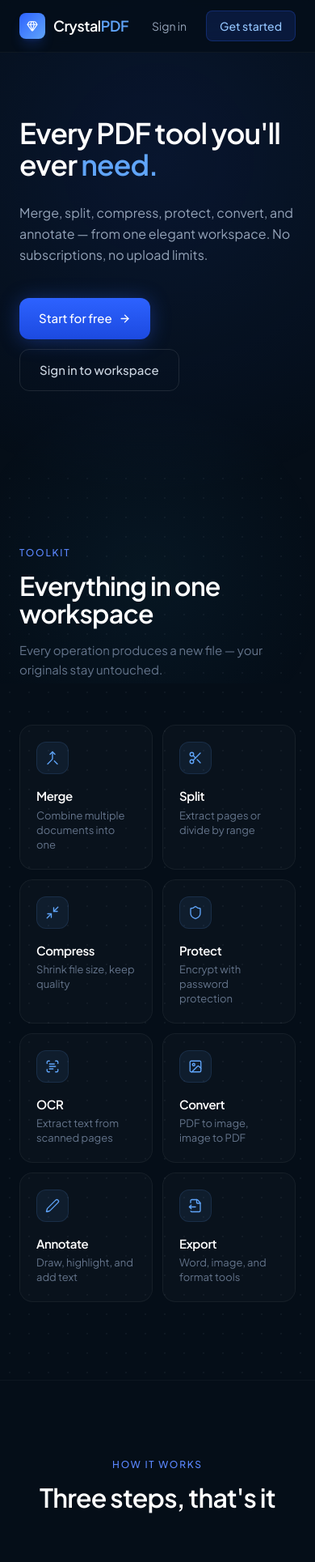
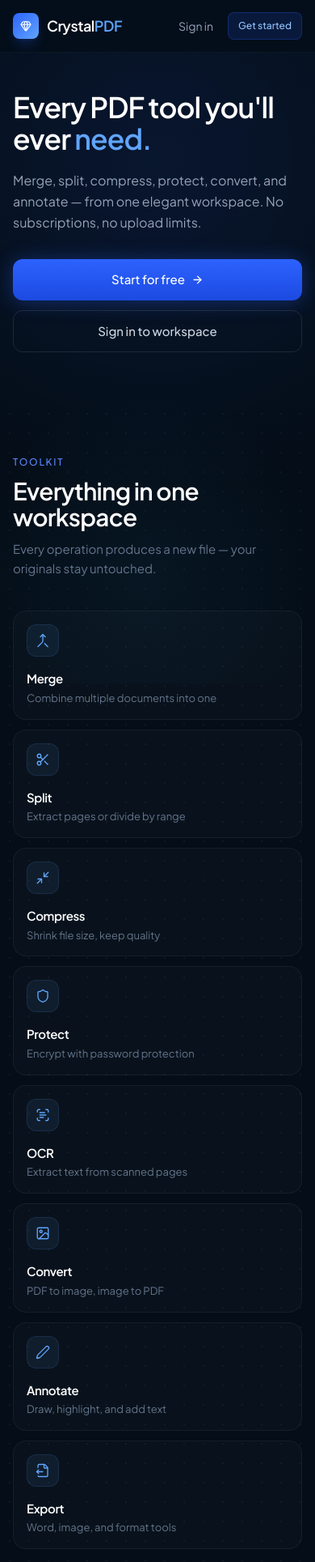
Before and after one commit to iii123iii/Crystal-PDF, a React (Vite) app in the folder frontend/: page / in a window 390 px wide. Shown: the top 1929 px of the page at 81% size. Built offline with nearby package versions, Linux system fonts and the light colour scheme.

Commit message:
fix(landing): comprehensive mobile responsiveness and layout reflow

```diff
--- a/frontend/src/pages/LandingPage.tsx
+++ b/frontend/src/pages/LandingPage.tsx
@@ -35,7 +35,7 @@ const steps = [
 
 export default function LandingPage() {
   return (
-    <div className="min-h-screen bg-[#050e18] text-slate-200 relative">
+    <div className="min-h-screen bg-[#050e18] text-slate-200 relative overflow-x-hidden">
       {/* ── CSS ─────────────────────────────────────────────── */}
       <style>{`
         @import url('https://fonts.googleapis.com/css2?family=Cormorant+Garamond:ital,wght@0,400;0,500;0,600;0,700;1,500;1,600&display=swap');
@@ -142,8 +142,8 @@ export default function LandingPage() {
       {/* ── Nav ────────────────────────────────────────────── */}
       <nav className="sticky top-0 z-50 backdrop-blur-xl border-b border-white/[.04]"
         style={{ background: 'rgba(5,14,24,.75)' }}>
-        <div className="max-w-6xl mx-auto flex items-center justify-between px-6 h-16">
-          <Link to="/" className="flex items-center gap-2.5 group">
+        <div className="max-w-6xl mx-auto flex items-center justify-between px-4 sm:px-6 h-16 gap-3">
+          <Link to="/" className="flex items-center gap-2.5 group shrink-0">
             <div className="w-8 h-8 rounded-lg bg-gradient-to-br from-brand-500 to-blue-400 flex items-center justify-center
                             shadow-lg shadow-brand-500/20 group-hover:shadow-brand-500/40 transition-shadow">
               <Gem size={14} className="text-white" />
@@ -152,15 +152,15 @@ export default function LandingPage() {
               Crystal<span className="text-blue-400">PDF</span>
             </span>
           </Link>
-          <div className="flex items-center gap-2">
+          <div className="flex items-center gap-1.5 sm:gap-2">
             <Link to="/login"
-              className="text-sm text-slate-400 hover:text-white px-4 py-2 transition-colors">
+              className="text-sm text-slate-400 hover:text-white px-3 sm:px-4 py-2 transition-colors">
               Sign in
             </Link>
             <Link to="/register"
-              className="text-sm font-medium text-blue-300 bg-brand-500/15 hover:bg-brand-500/25
+              className="text-xs sm:text-sm font-medium text-blue-300 bg-brand-500/15 hover:bg-brand-500/25
                          border border-brand-500/25 hover:border-brand-500/40
-                         px-4 py-2 rounded-lg transition-all">
+                         px-3 sm:px-4 py-2 rounded-lg transition-all whitespace-nowrap">
               Get started
             </Link>
           </div>
@@ -168,9 +168,9 @@ export default function LandingPage() {
       </nav>
 
       {/* ── Hero ───────────────────────────────────────────── */}
-      <section className="relative z-10 max-w-6xl mx-auto px-6
-                          pt-20 pb-24 md:pt-32 md:pb-36
-                          grid md:grid-cols-[1fr,auto] items-center gap-12">
+      <section className="relative z-10 max-w-6xl mx-auto px-4 sm:px-6
+                          pt-12 pb-16 sm:pt-20 sm:pb-24 md:pt-32 md:pb-36
+                          grid md:grid-cols-[1fr,auto] items-center gap-8 md:gap-12">
         {/* Text column */}
         <div className="max-w-2xl">
           <h1 className="font-display font-semibold tracking-tight leading-[1.1]
@@ -179,15 +179,15 @@ export default function LandingPage() {
             <em className="not-italic text-blue-400">need.</em>
           </h1>
 
-          <p className="mt-7 text-[clamp(1rem,1.8vw,1.2rem)] leading-relaxed
+          <p className="mt-5 sm:mt-7 text-[clamp(1rem,1.8vw,1.2rem)] leading-relaxed
                         text-slate-400 max-w-md anim-reveal anim-d2">
             Merge, split, compress, protect, convert, and annotate&nbsp;&mdash;
             from one elegant workspace. No subscriptions, no upload limits.
           </p>
 
-          <div className="mt-10 flex flex-wrap gap-3 anim-reveal anim-d3">
+          <div className="mt-8 sm:mt-10 flex flex-col sm:flex-row sm:flex-wrap gap-3 anim-reveal anim-d3">
             <Link to="/register"
-              className="inline-flex items-center gap-2 px-6 py-3.5 rounded-xl text-[15px] font-medium
+              className="inline-flex w-full sm:w-auto justify-center items-center gap-2 px-6 py-3.5 rounded-xl text-[15px] font-medium
                          text-white bg-gradient-to-b from-brand-500 to-brand-600
                          shadow-[0_2px_24px_rgba(45,98,255,.35)]
                          hover:shadow-[0_4px_32px_rgba(45,98,255,.5)]
@@ -195,7 +195,7 @@ export default function LandingPage() {
               Start for free <ArrowRight size={15} strokeWidth={2.2} />
             </Link>
             <Link to="/login"
-              className="inline-flex items-center gap-2 px-6 py-3.5 rounded-xl text-[15px] font-medium
+              className="inline-flex w-full sm:w-auto justify-center items-center gap-2 px-6 py-3.5 rounded-xl text-[15px] font-medium
                          text-slate-300 border border-white/10 hover:border-white/20
                          hover:bg-white/[.03] transition-all">
               Sign in to workspace
@@ -216,25 +216,25 @@ export default function LandingPage() {
 
       {/* ── Tools grid ─────────────────────────────────────── */}
       <section className="relative z-10 dot-grid">
-        <div className="max-w-6xl mx-auto px-6 py-24 md:py-32">
+        <div className="max-w-6xl mx-auto px-4 sm:px-6 py-16 sm:py-24 md:py-32">
           {/* Section header */}
-          <div className="max-w-lg mb-14">
-            <p className="text-xs font-medium tracking-[.15em] uppercase text-brand-400 mb-4">
+          <div className="max-w-lg mb-10 sm:mb-14">
+            <p className="text-xs font-medium tracking-[.15em] uppercase text-brand-400 mb-3 sm:mb-4">
               Toolkit
             </p>
-            <h2 className="font-display text-[clamp(2rem,4.5vw,3.5rem)] font-semibold
+            <h2 className="font-display text-[clamp(1.85rem,4.5vw,3.5rem)] font-semibold
                            tracking-tight leading-[1.05] text-white">
               Everything in<br className="hidden sm:block" /> one workspace
             </h2>
-            <p className="mt-4 text-slate-500 leading-relaxed text-[15px]">
+            <p className="mt-3 sm:mt-4 text-slate-500 leading-relaxed text-[15px]">
               Every operation produces a new file — your originals stay untouched.
             </p>
           </div>
 
           {/* Grid */}
-          <div className="grid grid-cols-2 sm:grid-cols-4 gap-3">
+          <div className="grid grid-cols-1 sm:grid-cols-2 md:grid-cols-4 gap-3">
             {tools.map((t) => (
-              <div key={t.name} className="tool-card rounded-2xl p-5 cursor-default group">
+              <div key={t.name} className="tool-card rounded-2xl p-4 sm:p-5 cursor-default group">
                 <div className="w-10 h-10 rounded-xl bg-blue-400/[.08] border border-blue-400/[.12]
                                 flex items-center justify-center mb-4
                                 group-hover:bg-blue-400/[.12] group-hover:border-blue-400/[.2]
@@ -255,12 +255,12 @@ export default function LandingPage() {
 
       {/* ── How it works ───────────────────────────────────── */}
       <section className="relative z-10 border-t border-white/[.04]">
-        <div className="max-w-3xl mx-auto px-6 py-24 md:py-32">
-          <div className="text-center max-w-lg mx-auto mb-16">
-            <p className="text-xs font-medium tracking-[.15em] uppercase text-brand-400 mb-4">
+        <div className="max-w-3xl mx-auto px-4 sm:px-6 py-16 sm:py-24 md:py-32">
+          <div className="text-center max-w-lg mx-auto mb-12 sm:mb-16">
+            <p className="text-xs font-medium tracking-[.15em] uppercase text-brand-400 mb-3 sm:mb-4">
               How it works
             </p>
-            <h2 className="font-display text-[clamp(2rem,4.5vw,3.5rem)] font-semibold
+            <h2 className="font-display text-[clamp(1.85rem,4.5vw,3.5rem)] font-semibold
                            tracking-tight leading-[1.05] text-white">
               Three steps, that's it
             </h2>
@@ -270,17 +270,17 @@ export default function LandingPage() {
             {steps.map((s, i) => (
               <div key={s.num}>
                 {/* Step row */}
-                <div className="flex items-start gap-5">
+                <div className="flex items-start gap-4 sm:gap-5">
                   {/* Left: number + icon */}
                   <div className="flex flex-col items-center">
-                    <div className="w-12 h-12 rounded-xl flex items-center justify-center
+                    <div className="w-10 h-10 sm:w-12 sm:h-12 rounded-xl flex items-center justify-center
                                     bg-brand-500/10 border border-brand-500/20 shrink-0">
-                      <s.icon size={20} className="text-blue-400" strokeWidth={1.6} />
+                      <s.icon size={18} className="text-blue-400 sm:w-5 sm:h-5" strokeWidth={1.6} />
                     </div>
                   </div>
 
                   {/* Right: text */}
-                  <div className="pt-1">
+                  <div className="pt-0.5 sm:pt-1">
                     <p className="text-xs font-medium text-brand-400/60 tracking-wider mb-1">
                       Step {s.num}
                     </p>
@@ -295,8 +295,8 @@ export default function LandingPage() {
 
                 {/* Connector between steps */}
                 {i < steps.length - 1 && (
-                  <div className="flex items-stretch gap-5 py-1">
-                    <div className="w-12 flex justify-center shrink-0">
+                  <div className="flex items-stretch gap-4 sm:gap-5 py-1">
+                    <div className="w-10 sm:w-12 flex justify-center shrink-0">
                       <div className="w-px h-8 bg-gradient-to-b from-brand-500/20 to-transparent" />
                     </div>
                   </div>
@@ -309,22 +309,22 @@ export default function LandingPage() {
 
       {/* ── CTA ────────────────────────────────────────────── */}
       <section className="relative z-10 border-t border-white/[.04]">
-        <div className="max-w-6xl mx-auto px-6 py-28 md:py-36 text-center">
+        <div className="max-w-6xl mx-auto px-4 sm:px-6 py-20 sm:py-28 md:py-36 text-center">
           {/* Soft top glow */}
           <div className="absolute inset-x-0 top-0 h-64 pointer-events-none"
             style={{ background: 'radial-gradient(ellipse 50% 100% at 50% 0%, rgba(45,98,255,.06), transparent)' }} />
 
-          <p className="text-sm text-slate-500 mb-4 relative">
+          <p className="text-sm text-slate-500 mb-3 sm:mb-4 relative">
             Free to use. No credit card required.
           </p>
-          <h2 className="font-display text-[clamp(2.4rem,5.5vw,4.5rem)] font-semibold
-                         tracking-tight leading-[.95] text-white mb-10 relative">
+          <h2 className="font-display text-[clamp(2rem,5.5vw,4.5rem)] font-semibold
+                         tracking-tight leading-[1.05] sm:leading-[.95] text-white mb-8 sm:mb-10 relative">
             Start working with<br />
             your PDFs today.
           </h2>
-          <div className="relative flex flex-wrap justify-center gap-3">
+          <div className="relative flex flex-col sm:flex-row flex-wrap justify-center items-center gap-3">
             <Link to="/register"
-              className="inline-flex items-center gap-2 px-7 py-3.5 rounded-xl text-[15px] font-medium
+              className="inline-flex w-full sm:w-auto justify-center items-center gap-2 px-7 py-3.5 rounded-xl text-[15px] font-medium
                          text-white bg-gradient-to-b from-brand-500 to-brand-600
                          shadow-[0_2px_24px_rgba(45,98,255,.35)]
                          hover:shadow-[0_4px_32px_rgba(45,98,255,.5)]
@@ -332,7 +332,7 @@ export default function LandingPage() {
               Create free account <ArrowRight size={15} strokeWidth={2.2} />
             </Link>
             <Link to="/login"
-              className="inline-flex items-center gap-2 px-7 py-3.5 rounded-xl text-[15px] font-medium
+              className="inline-flex w-full sm:w-auto justify-center items-center gap-2 px-7 py-3.5 rounded-xl text-[15px] font-medium
                          text-slate-400 hover:text-slate-200 transition-colors">
               or sign in
             </Link>
@@ -342,7 +342,7 @@ export default function LandingPage() {
 
       {/* ── Footer ─────────────────────────────────────────── */}
       <footer className="relative z-10 border-t border-white/[.04]">
-        <div className="max-w-6xl mx-auto px-6 py-8 flex items-center justify-between flex-wrap gap-4">
+        <div className="max-w-6xl mx-auto px-4 sm:px-6 py-8 flex flex-col sm:flex-row items-center justify-between text-center sm:text-left gap-4">
           <span className="font-display text-sm font-semibold text-slate-600">
             Crystal<span className="text-blue-400/50">PDF</span>
           </span>
```
